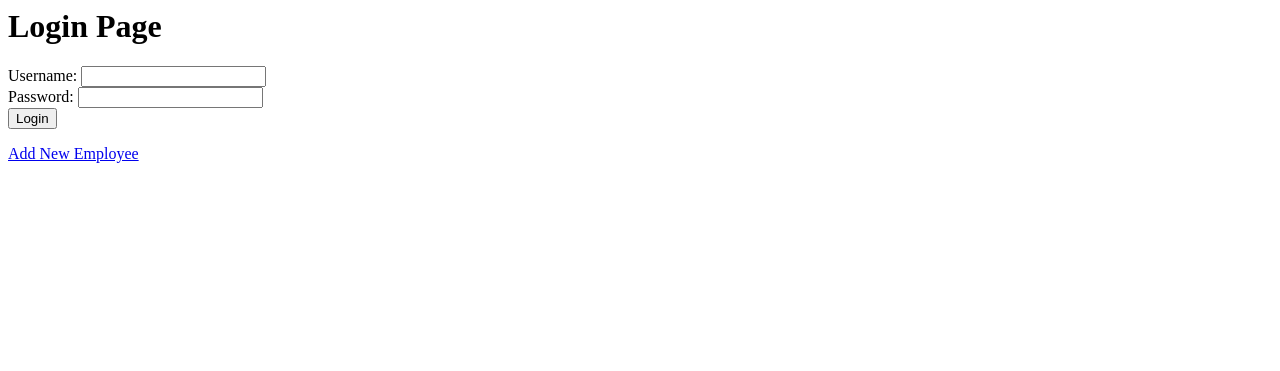
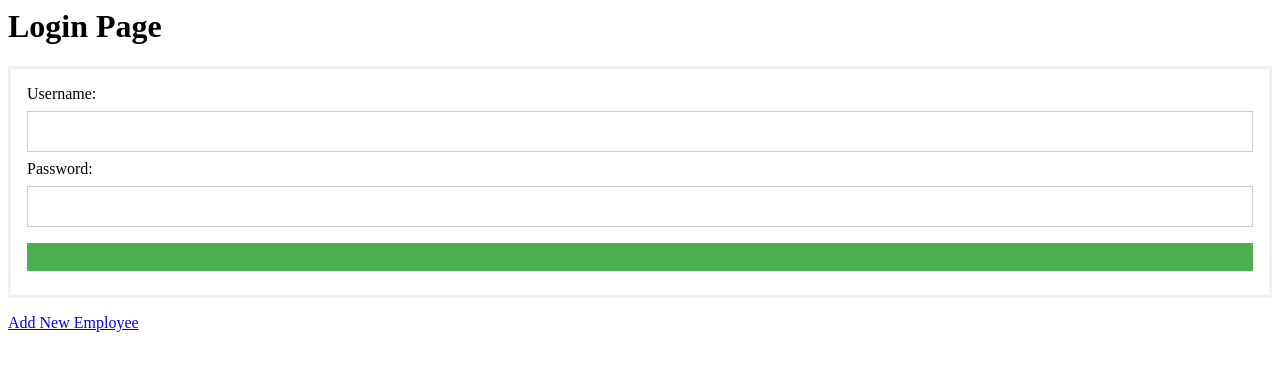
Before and after one commit to garettskaar/justabreeze, a PHP site: page /pages/login.php in a window 1280 px wide. Shown: the top 371 px of the page. Run offline with PHP 8.4, Linux system fonts and the light colour scheme.

Commit message:
Added some styles

```diff
--- a/pages/login.php
+++ b/pages/login.php
@@ -7,16 +7,19 @@ session_start();
   </head>
   <body>
     <h1>Login Page</h1>
+
     <form method="post" action="../backend/handler.php">
-      <div><label for="password">Username:</label> <input type="text" id="username" name="username"></div>
-      <div><label for="username">Password:</label> <input type="password" id="password" name="password"></div>
+      <div class="container">
+        <div><label for="username">Username:</label> <input type="text" id="username" name="username"></div>
+        <div><label for="password">Password:</label> <input type="password" id="password" name="password"></div>
         <?php
         if (isset($_SESSION['message'])) {
           echo "<div id='message'>" . $_SESSION['message'] . "</div>";
         }
         unset($_SESSION['message']);
         ?>
-      <div><input type="submit" value="Login"></div>
+        <div><button type="submit" value="Login"></div>
+      </div>
     </form>
     <a href="add_employee.php">Add New Employee</a>
   </body>
--- a/styles.css
+++ b/styles.css
@@ -28,3 +28,28 @@ ul {
   .active {
     background-color: #4CAF50;
   }
+
+form {
+  border: 3px solid #f1f1f1;
+}
+
+input[type=text], input[type=password] {
+  width: 100%;
+  padding: 12px 20px;
+  margin: 8px 0;
+  display: inline-block;
+  border: 1px solid #ccc;
+  box-sizing: border-box;
+}
+.container {
+  padding: 16px;
+}
+button {
+  background-color: #4CAF50;
+  color: white;
+  padding: 14px 20px;
+  margin: 8px 0;
+  border: none;
+  cursor: pointer;
+  width: 100%;
+}
```
Lines whose indentation alone changed are shown as unchanged.
